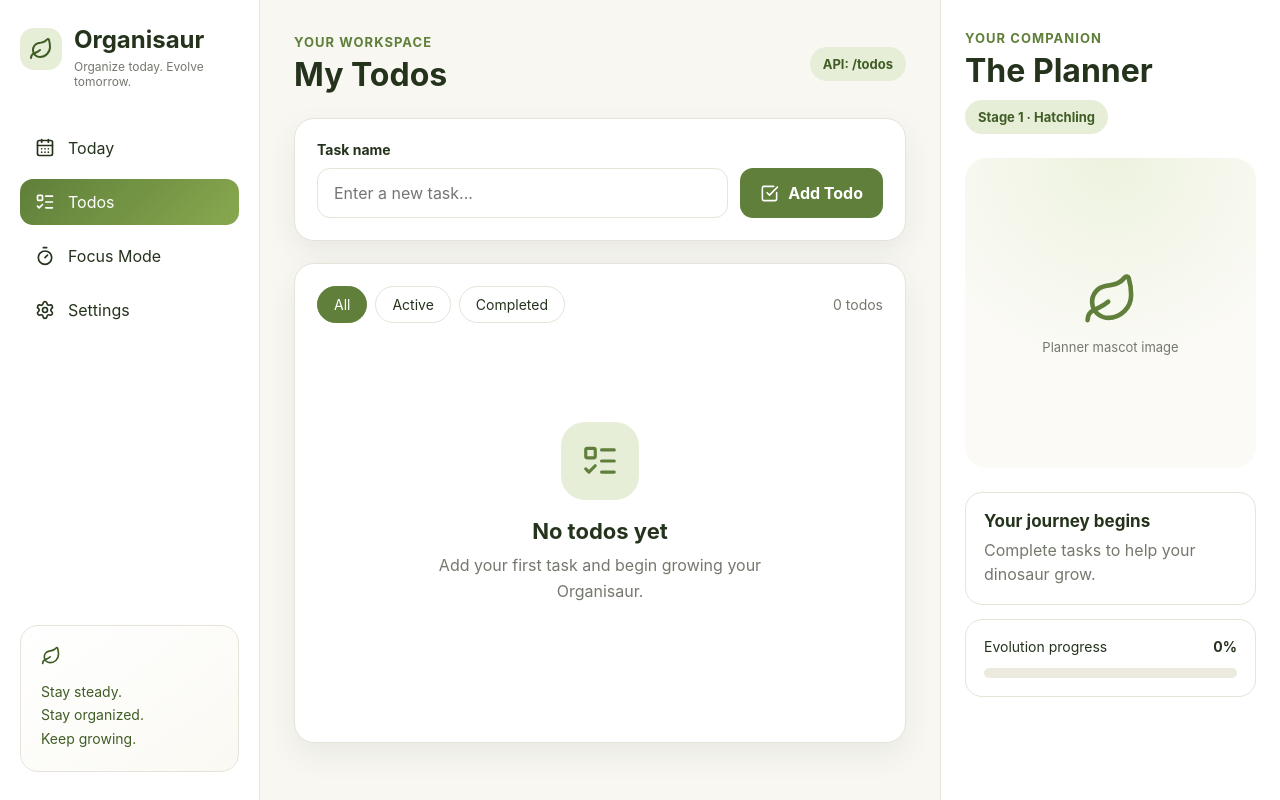
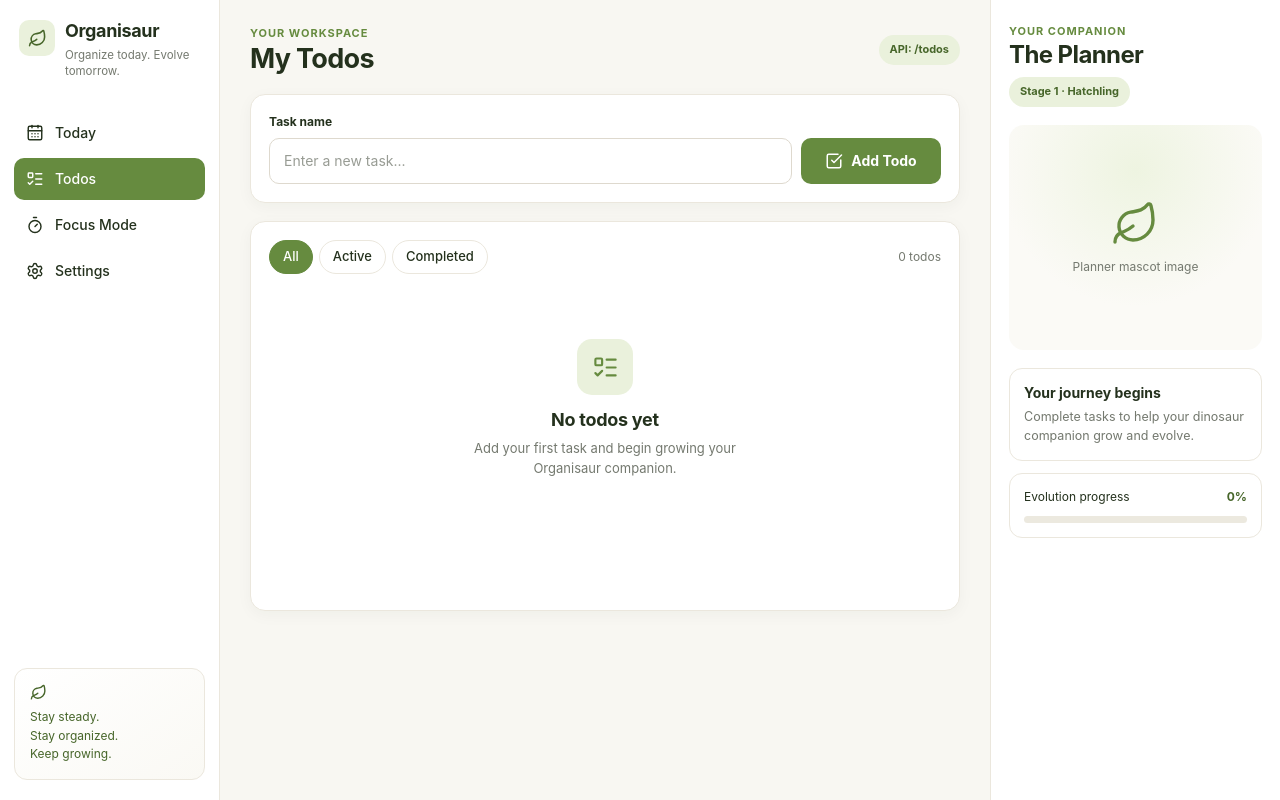
Before and after one commit to jfavila09982/organisaur-frontend, a React (Vite) app: page / in a window 1280 px wide. Built offline with nearby package versions, Linux system fonts and the light colour scheme.

Commit message:
reduce size of layout

```diff
--- a/src/App.css
+++ b/src/App.css
@@ -1,110 +1,138 @@
 :root {
-  --background: #f8f7f2;
-  --surface: #ffffff;
-  --primary: #5f7f3a;
-  --primary-dark: #3f5d25;
-  --primary-soft: #e7eed8;
-  --sage: #a7c168;
-  --cream: #f4e9c6;
-  --text: #25331d;
-  --text-muted: #74796d;
-  --border: #e7e3d8;
-  --shadow: 0 12px 30px rgb(62 79 47 / 8%);
+  --color-background: #f8f7f2;
+  --color-surface: #ffffff;
+  --color-surface-soft: #fbfaf6;
+
+  --color-primary: #668b3f;
+  --color-primary-dark: #47662a;
+  --color-primary-soft: #eaf1dc;
+  --color-sage: #a7c168;
+
+  --color-text: #24311d;
+  --color-text-muted: #74796f;
+
+  --color-border: #ebe7dd;
+  --color-border-strong: #ded9ce;
+
+  --shadow-card: 0 4px 16px rgb(35 49 28 / 4%);
+  --shadow-hover: 0 7px 20px rgb(35 49 28 / 7%);
+
+  --radius-small: 9px;
+  --radius-medium: 13px;
+  --radius-large: 15px;
 }
 
 .app-shell {
   min-height: 100vh;
   display: grid;
-  grid-template-columns: 260px minmax(0, 1fr) 340px;
-  background: var(--background);
-  color: var(--text);
+  grid-template-columns: 220px minmax(560px, 1fr) 290px;
+  background: var(--color-background);
+  color: var(--color-text);
 }
 
-.sidebar,
-.companion-panel {
-  background: var(--surface);
-}
+/* Sidebar */
 
 .sidebar {
   min-height: 100vh;
   display: flex;
   flex-direction: column;
-  padding: 28px 20px;
-  border-right: 1px solid var(--border);
+  padding: 20px 14px;
+  border-right: 1px solid var(--color-border);
+  background: var(--color-surface);
 }
 
 .brand {
   display: flex;
   align-items: flex-start;
-  gap: 12px;
-  margin-bottom: 36px;
+  gap: 10px;
+  margin-bottom: 32px;
+  padding: 0 5px;
 }
 
 .brand-icon {
-  width: 42px;
-  height: 42px;
+  width: 36px;
+  height: 36px;
   display: grid;
   place-items: center;
   flex: 0 0 auto;
-  border-radius: 14px;
-  background: var(--primary-soft);
-  color: var(--primary-dark);
+  border-radius: 10px;
+  background: var(--color-primary-soft);
+  color: var(--color-primary-dark);
+}
+
+.brand-copy {
+  min-width: 0;
 }
 
 .brand h1 {
-  margin: 0;
-  font-size: 24px;
-  line-height: 1;
+  margin: 1px 0 0;
+  font-size: 18px;
+  font-weight: 720;
+  line-height: 1.15;
+  letter-spacing: -0.02em;
 }
 
 .brand p {
-  margin: 7px 0 0;
-  font-size: 12px;
-  color: var(--text-muted);
+  max-width: 145px;
+  margin: 5px 0 0;
+  color: var(--color-text-muted);
+  font-size: 11.5px;
+  line-height: 1.45;
 }
 
 .navigation {
   display: grid;
-  gap: 8px;
+  gap: 4px;
 }
 
 .nav-item {
+  min-height: 42px;
   display: flex;
   align-items: center;
-  gap: 13px;
-  padding: 13px 15px;
-  border-radius: 13px;
-  color: var(--text);
+  gap: 11px;
+  padding: 9px 12px;
+  border-radius: 10px;
+  color: var(--color-text);
+  font-size: 14px;
+  font-weight: 500;
   text-decoration: none;
+  transition:
+    background-color 160ms ease,
+    color 160ms ease;
 }
 
 .nav-item:hover {
-  background: #f2f4ed;
+  background: #f3f5ee;
 }
 
 .nav-item.active {
-  background: linear-gradient(135deg, var(--primary), #88a84f);
-  color: white;
+  background: var(--color-primary);
+  color: #ffffff;
 }
 
 .sidebar-message {
   margin-top: auto;
-  padding: 20px;
-  border: 1px solid var(--border);
-  border-radius: 18px;
-  background: linear-gradient(145deg, #ffffff, #faf9f3);
-  color: var(--primary-dark);
+  padding: 15px;
+  border: 1px solid var(--color-border);
+  border-radius: var(--radius-medium);
+  background: linear-gradient(145deg, #ffffff, #faf9f4);
+  color: var(--color-primary-dark);
 }
 
 .sidebar-message p {
-  margin: 10px 0 0;
-  font-size: 14px;
-  line-height: 1.7;
+  margin: 7px 0 0;
+  font-size: 12px;
+  line-height: 1.55;
 }
 
+/* Main workspace */
+
 .workspace {
+  width: 100%;
   min-width: 0;
-  padding: 34px;
+  max-width: 1040px;
+  margin: 0 auto;
+  padding: 26px 30px;
 }
 
 .workspace-header {
@@ -112,223 +140,307 @@
   align-items: center;
   justify-content: space-between;
   gap: 20px;
-  margin-bottom: 24px;
+  margin-bottom: 20px;
 }
 
 .eyebrow {
-  margin: 0 0 5px;
-  font-size: 13px;
-  font-weight: 700;
+  margin: 0 0 3px;
+  color: var(--color-primary);
+  font-size: 11px;
+  font-weight: 720;
+  line-height: 1.3;
+  letter-spacing: 0.09em;
   text-transform: uppercase;
-  letter-spacing: 0.08em;
-  color: var(--primary);
 }
 
 .workspace-header h2,
 .companion-panel h2 {
   margin: 0;
-  font-size: 32px;
+  color: var(--color-text);
+  font-weight: 740;
+  letter-spacing: -0.025em;
+}
+
+.workspace-header h2 {
+  font-size: 27px;
+  line-height: 1.15;
 }
 
 .api-status,
 .stage-label {
   display: inline-flex;
-  padding: 9px 13px;
+  align-items: center;
   border-radius: 999px;
-  background: var(--primary-soft);
-  color: var(--primary-dark);
-  font-size: 13px;
-  font-weight: 700;
+  background: var(--color-primary-soft);
+  color: var(--color-primary-dark);
+  font-weight: 680;
 }
 
-.create-card,
-.todo-section,
-.companion-message,
-.progress-card {
-  border: 1px solid var(--border);
-  background: var(--surface);
-  box-shadow: var(--shadow);
+.api-status {
+  padding: 7px 11px;
+  font-size: 11px;
 }
 
+/* Add task form */
+
 .create-card {
-  padding: 22px;
-  border-radius: 20px;
+  padding: 18px;
+  border: 1px solid var(--color-border);
+  border-radius: var(--radius-large);
+  background: var(--color-surface);
+  box-shadow: var(--shadow-card);
 }
 
 .create-card label {
   display: block;
-  margin-bottom: 10px;
-  font-size: 14px;
-  font-weight: 700;
+  margin-bottom: 7px;
+  font-size: 12px;
+  font-weight: 680;
 }
 
 .task-input-row {
   display: grid;
   grid-template-columns: minmax(0, 1fr) auto;
-  gap: 12px;
+  gap: 9px;
 }
 
 .task-input-row input {
+  width: 100%;
   min-width: 0;
-  padding: 14px 16px;
-  border: 1px solid var(--border);
-  border-radius: 13px;
+  height: 46px;
+  padding: 0 14px;
+  border: 1px solid var(--color-border-strong);
+  border-radius: 10px;
   outline: none;
+  background: #ffffff;
+  color: var(--color-text);
+  font-size: 14px;
+  transition:
+    border-color 160ms ease,
+    box-shadow 160ms ease;
+}
+
+.task-input-row input::placeholder {
+  color: #989c94;
 }
 
 .task-input-row input:focus {
-  border-color: var(--sage);
-  box-shadow: 0 0 0 4px rgb(167 193 104 / 18%);
+  border-color: var(--color-sage);
+  box-shadow: 0 0 0 3px rgb(167 193 104 / 17%);
 }
 
-.task-input-row button {
+.primary-button {
+  min-width: 140px;
+  height: 46px;
   display: inline-flex;
   align-items: center;
   justify-content: center;
-  gap: 9px;
-  padding: 0 20px;
+  gap: 8px;
+  padding: 0 16px;
   border: 0;
-  border-radius: 13px;
-  background: var(--primary);
-  color: white;
-  font-weight: 700;
+  border-radius: 10px;
+  background: var(--color-primary);
+  color: #ffffff;
+  font-size: 14px;
+  font-weight: 680;
   cursor: pointer;
+  transition:
+    background-color 160ms ease,
+    box-shadow 160ms ease,
+    transform 160ms ease;
 }
 
-.task-input-row button:hover {
-  background: var(--primary-dark);
+.primary-button:hover {
+  background: var(--color-primary-dark);
+  box-shadow: var(--shadow-hover);
 }
 
+.primary-button:active {
+  transform: translateY(1px);
+}
+
+/* Todo section */
+
 .todo-section {
-  min-height: 480px;
-  margin-top: 22px;
-  padding: 22px;
-  border-radius: 20px;
+  min-height: 390px;
+  margin-top: 18px;
+  padding: 18px;
+  border: 1px solid var(--color-border);
+  border-radius: var(--radius-large);
+  background: var(--color-surface);
+  box-shadow: var(--shadow-card);
 }
 
 .todo-toolbar {
   display: flex;
   align-items: center;
   justify-content: space-between;
-  gap: 16px;
-  color: var(--text-muted);
-  font-size: 14px;
+  gap: 12px;
+  color: var(--color-text-muted);
+  font-size: 12px;
 }
 
 .filters {
   display: flex;
   flex-wrap: wrap;
-  gap: 8px;
+  gap: 6px;
 }
 
 .filter {
-  padding: 9px 16px;
-  border: 1px solid var(--border);
+  min-height: 34px;
+  padding: 6px 13px;
+  border: 1px solid var(--color-border);
   border-radius: 999px;
-  background: white;
-  color: var(--text);
+  background: #ffffff;
+  color: var(--color-text);
+  font-size: 13px;
+  font-weight: 520;
   cursor: pointer;
+  transition:
+    border-color 160ms ease,
+    background-color 160ms ease,
+    color 160ms ease;
+}
+
+.filter:hover {
+  border-color: #cfd9bf;
+  background: #f7f9f2;
 }
 
 .filter.active {
-  border-color: var(--primary);
-  background: var(--primary);
-  color: white;
+  border-color: var(--color-primary);
+  background: var(--color-primary);
+  color: #ffffff;
 }
 
+.todo-count {
+  white-space: nowrap;
+}
+
+/* Empty state */
+
 .empty-state {
-  min-height: 380px;
+  min-height: 270px;
   display: grid;
   place-content: center;
   justify-items: center;
-  padding: 30px;
+  padding: 24px;
   text-align: center;
 }
 
 .empty-icon {
-  width: 78px;
-  height: 78px;
+  width: 56px;
+  height: 56px;
   display: grid;
   place-items: center;
-  margin-bottom: 18px;
-  border-radius: 24px;
-  background: var(--primary-soft);
-  color: var(--primary);
+  margin-bottom: 14px;
+  border-radius: 15px;
+  background: var(--color-primary-soft);
+  color: var(--color-primary);
 }
 
 .empty-state h3 {
   margin: 0;
-  font-size: 22px;
+  font-size: 18px;
+  font-weight: 720;
+  line-height: 1.25;
+  letter-spacing: -0.015em;
 }
 
 .empty-state p {
-  max-width: 340px;
-  margin: 9px 0 0;
-  color: var(--text-muted);
-  line-height: 1.6;
+  max-width: 300px;
+  margin: 6px 0 0;
+  color: var(--color-text-muted);
+  font-size: 13px;
+  line-height: 1.55;
 }
+
+/* Companion panel */
 
 .companion-panel {
   min-height: 100vh;
-  padding: 30px 24px;
-  border-left: 1px solid var(--border);
+  padding: 24px 18px;
+  border-left: 1px solid var(--color-border);
+  background: var(--color-surface);
+}
+
+.companion-header {
+  display: grid;
+  justify-items: start;
 }
 
 .companion-panel h2 {
-  margin-bottom: 10px;
+  margin-bottom: 8px;
+  font-size: 24px;
+  line-height: 1.15;
+}
+
+.stage-label {
+  padding: 7px 11px;
+  font-size: 11px;
 }
 
 .mascot-placeholder {
-  min-height: 310px;
+  min-height: 225px;
   display: grid;
   place-content: center;
   justify-items: center;
-  margin: 24px 0;
-  border-radius: 22px;
+  margin: 18px 0;
+  padding: 14px;
+  border-radius: var(--radius-large);
   background:
-    radial-gradient(circle at top, #edf3df, transparent 60%),
-    #fbfaf6;
-  color: var(--primary);
+    radial-gradient(circle at 50% 20%, #eef4e1 0%, transparent 62%),
+    var(--color-surface-soft);
+  color: var(--color-primary);
 }
 
 .mascot-placeholder p {
-  margin: 12px 0 0;
-  font-size: 13px;
-  color: var(--text-muted);
+  margin: 10px 0 0;
+  color: var(--color-text-muted);
+  font-size: 12px;
 }
 
 .companion-message,
 .progress-card {
-  padding: 18px;
-  border-radius: 17px;
-  box-shadow: none;
+  padding: 14px;
+  border: 1px solid var(--color-border);
+  border-radius: var(--radius-medium);
+  background: var(--color-surface);
 }
 
 .companion-message h3 {
   margin: 0;
-  font-size: 17px;
+  font-size: 14px;
+  font-weight: 700;
 }
 
 .companion-message p {
-  margin: 7px 0 0;
-  color: var(--text-muted);
+  margin: 5px 0 0;
+  color: var(--color-text-muted);
+  font-size: 12.5px;
   line-height: 1.5;
 }
 
 .progress-card {
-  margin-top: 14px;
+  margin-top: 12px;
 }
 
-.progress-card > div:first-child {
+.progress-header {
   display: flex;
+  align-items: center;
   justify-content: space-between;
   gap: 12px;
-  font-size: 14px;
+  font-size: 12px;
+}
+
+.progress-header strong {
+  color: var(--color-primary-dark);
+  font-size: 12px;
 }
 
 .progress-track {
-  height: 10px;
-  margin-top: 13px;
+  height: 7px;
+  margin-top: 11px;
   overflow: hidden;
   border-radius: 999px;
   background: #ece9df;
@@ -338,33 +450,47 @@
   width: 0%;
   height: 100%;
   border-radius: inherit;
-  background: linear-gradient(90deg, var(--primary), var(--sage));
+  background: linear-gradient(
+    90deg,
+    var(--color-primary),
+    var(--color-sage)
+  );
 }
 
-@media (max-width: 1100px) {
+/* Tablet */
+
+@media (max-width: 1080px) {
   .app-shell {
-    grid-template-columns: 220px minmax(0, 1fr);
+    grid-template-columns: 200px minmax(0, 1fr);
   }
 
   .companion-panel {
     display: none;
   }
+
+  .workspace {
+    max-width: 900px;
+    padding: 24px;
+  }
 }
 
-@media (max-width: 760px) {
+/* Mobile */
+
+@media (max-width: 720px) {
   .app-shell {
     display: block;
   }
 
   .sidebar {
     min-height: auto;
-    padding: 18px;
+    padding: 14px 16px;
     border-right: 0;
-    border-bottom: 1px solid var(--border);
+    border-bottom: 1px solid var(--color-border);
   }
 
   .brand {
-    margin-bottom: 18px;
+    margin-bottom: 0;
+    padding: 0;
   }
 
   .navigation,
@@ -373,7 +499,7 @@
   }
 
   .workspace {
-    padding: 18px;
+    padding: 18px 14px;
   }
 
   .workspace-header {
@@ -381,19 +507,26 @@
   }
 
   .workspace-header h2 {
-    font-size: 27px;
+    font-size: 23px;
   }
 
   .api-status {
     display: none;
   }
 
+  .create-card,
+  .todo-section {
+    padding: 15px;
+    border-radius: var(--radius-medium);
+  }
+
   .task-input-row {
     grid-template-columns: 1fr;
   }
 
-  .task-input-row button {
-    min-height: 48px;
+  .primary-button {
+    width: 100%;
+    min-width: 0;
   }
 
   .todo-toolbar {
@@ -401,7 +534,23 @@
     flex-direction: column;
   }
 
-  .todo-section {
-    min-height: 400px;
+  .empty-state {
+    min-height: 250px;
   }
 }
+
+/* Very small screens */
+
+@media (max-width: 420px) {
+  .workspace-header h2 {
+    font-size: 21px;
+  }
+
+  .filters {
+    width: 100%;
+  }
+
+  .filter {
+    flex: 1;
+  }
+}
--- a/src/App.jsx
+++ b/src/App.jsx
@@ -15,39 +15,40 @@ function App() {
       <aside className="sidebar">
         <div className="brand">
           <div className="brand-icon">
-            <Leaf size={24} />
+            <Leaf size={19} strokeWidth={2} />
           </div>
 
-          <div>
+          <div className="brand-copy">
             <h1>Organisaur</h1>
             <p>Organize today. Evolve tomorrow.</p>
           </div>
         </div>
 
-        <nav className="navigation">
-          <a href="#" className="nav-item">
-            <CalendarDays size={20} />
+        <nav className="navigation" aria-label="Main navigation">
+          <a href="#today" className="nav-item">
+            <CalendarDays size={18} strokeWidth={1.9} />
             <span>Today</span>
           </a>
 
-          <a href="#" className="nav-item active">
-            <ListTodo size={20} />
+          <a href="#todos" className="nav-item active">
+            <ListTodo size={18} strokeWidth={1.9} />
             <span>Todos</span>
           </a>
 
-          <a href="#" className="nav-item">
-            <Timer size={20} />
+          <a href="#focus" className="nav-item">
+            <Timer size={18} strokeWidth={1.9} />
             <span>Focus Mode</span>
           </a>
 
-          <a href="#" className="nav-item">
-            <Settings size={20} />
+          <a href="#settings" className="nav-item">
+            <Settings size={18} strokeWidth={1.9} />
             <span>Settings</span>
           </a>
         </nav>
 
         <div className="sidebar-message">
-          <Leaf size={20} />
+          <Leaf size={17} strokeWidth={2} />
+
           <p>
             Stay steady.
             <br />
@@ -74,20 +75,22 @@ function App() {
           <div className="task-input-row">
             <input
               id="taskName"
+              name="taskName"
               type="text"
               placeholder="Enter a new task..."
+              autoComplete="off"
             />
 
-            <button type="button">
-              <CheckSquare size={19} />
-              Add Todo
+            <button type="button" className="primary-button">
+              <CheckSquare size={18} strokeWidth={2} />
+              <span>Add Todo</span>
             </button>
           </div>
         </section>
 
         <section className="todo-section">
           <div className="todo-toolbar">
-            <div className="filters">
+            <div className="filters" aria-label="Todo filters">
               <button type="button" className="filter active">
                 All
               </button>
@@ -101,37 +104,45 @@ function App() {
               </button>
             </div>
 
-            <span>0 todos</span>
+            <span className="todo-count">0 todos</span>
           </div>
 
           <div className="empty-state">
             <div className="empty-icon">
-              <ListTodo size={38} />
+              <ListTodo size={27} strokeWidth={1.9} />
             </div>
 
             <h3>No todos yet</h3>
-            <p>Add your first task and begin growing your Organisaur.</p>
+
+            <p>
+              Add your first task and begin growing your Organisaur companion.
+            </p>
           </div>
         </section>
       </main>
 
       <aside className="companion-panel">
-        <p className="eyebrow">Your companion</p>
-        <h2>The Planner</h2>
-        <span className="stage-label">Stage 1 · Hatchling</span>
+        <div className="companion-header">
+          <p className="eyebrow">Your companion</p>
+          <h2>The Planner</h2>
+          <span className="stage-label">Stage 1 · Hatchling</span>
+        </div>
 
         <div className="mascot-placeholder">
-          <Leaf size={55} />
+          <Leaf size={48} strokeWidth={1.7} />
           <p>Planner mascot image</p>
         </div>
 
         <div className="companion-message">
           <h3>Your journey begins</h3>
-          <p>Complete tasks to help your dinosaur grow.</p>
+
+          <p>
+            Complete tasks to help your dinosaur companion grow and evolve.
+          </p>
         </div>
 
         <div className="progress-card">
-          <div>
+          <div className="progress-header">
             <span>Evolution progress</span>
             <strong>0%</strong>
           </div>
--- a/src/index.css
+++ b/src/index.css
@@ -3,19 +3,59 @@
 }
 
 html {
+  min-width: 320px;
+  min-height: 100%;
+  background: #f8f7f2;
   font-family:
-    Inter, system-ui, -apple-system, BlinkMacSystemFont, "Segoe UI",
+    Inter,
+    ui-sans-serif,
+    system-ui,
+    -apple-system,
+    BlinkMacSystemFont,
+    "Segoe UI",
     sans-serif;
-  background: #f8f7f2;
+  font-size: 14px;
+  font-synthesis: none;
+  text-rendering: optimizeLegibility;
+  -webkit-font-smoothing: antialiased;
+  -moz-osx-font-smoothing: grayscale;
 }
 
 body {
   min-width: 320px;
   min-height: 100vh;
   margin: 0;
+  background: #f8f7f2;
+  color: #24311d;
+  line-height: 1.45;
 }
 
 button,
-input {
+input,
+textarea,
+select {
   font: inherit;
 }
+
+button,
+a,
+input {
+  -webkit-tap-highlight-color: transparent;
+}
+
+button {
+  margin: 0;
+}
+
+img,
+svg {
+  display: block;
+}
+
+a {
+  color: inherit;
+}
+
+#root {
+  min-height: 100vh;
+}
```
